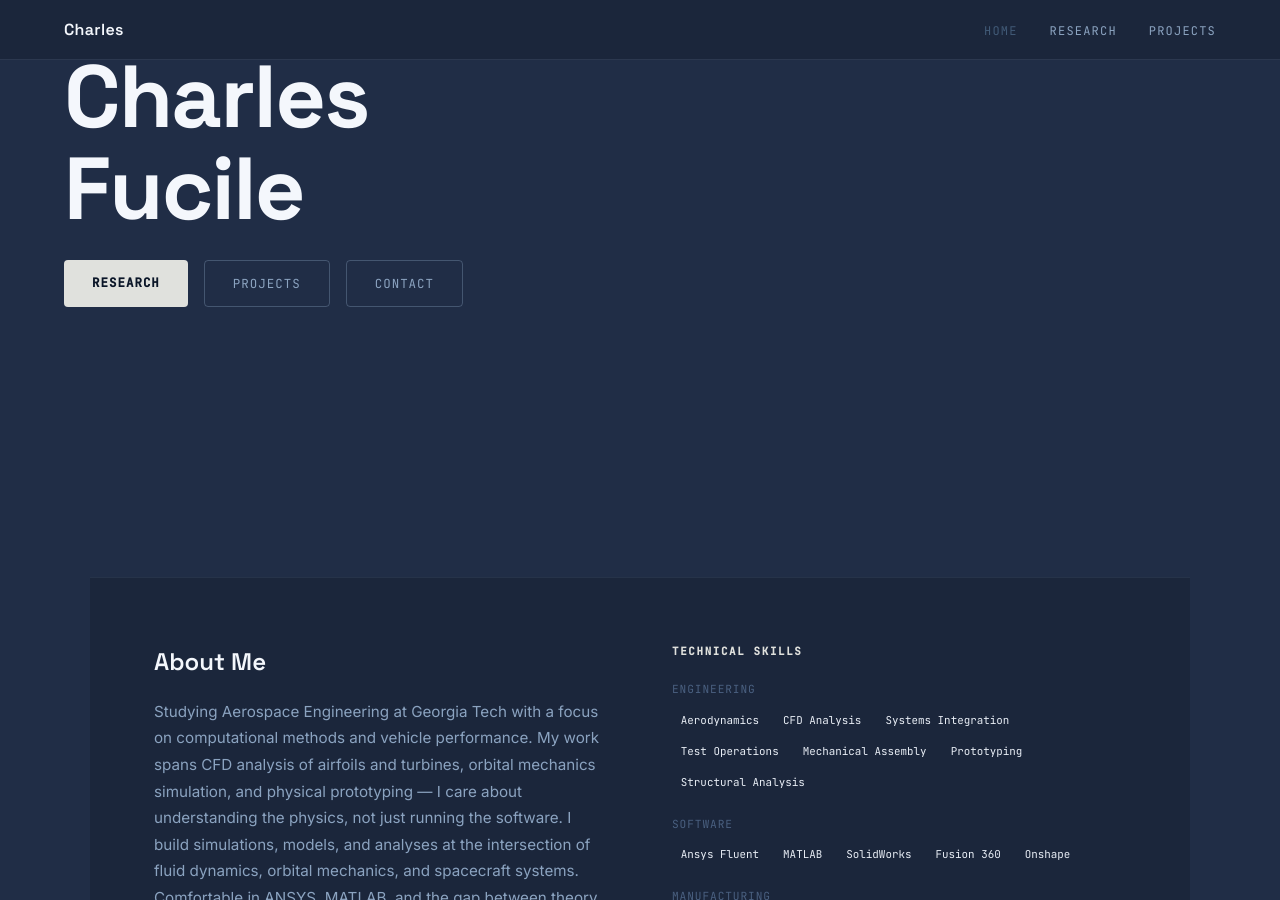
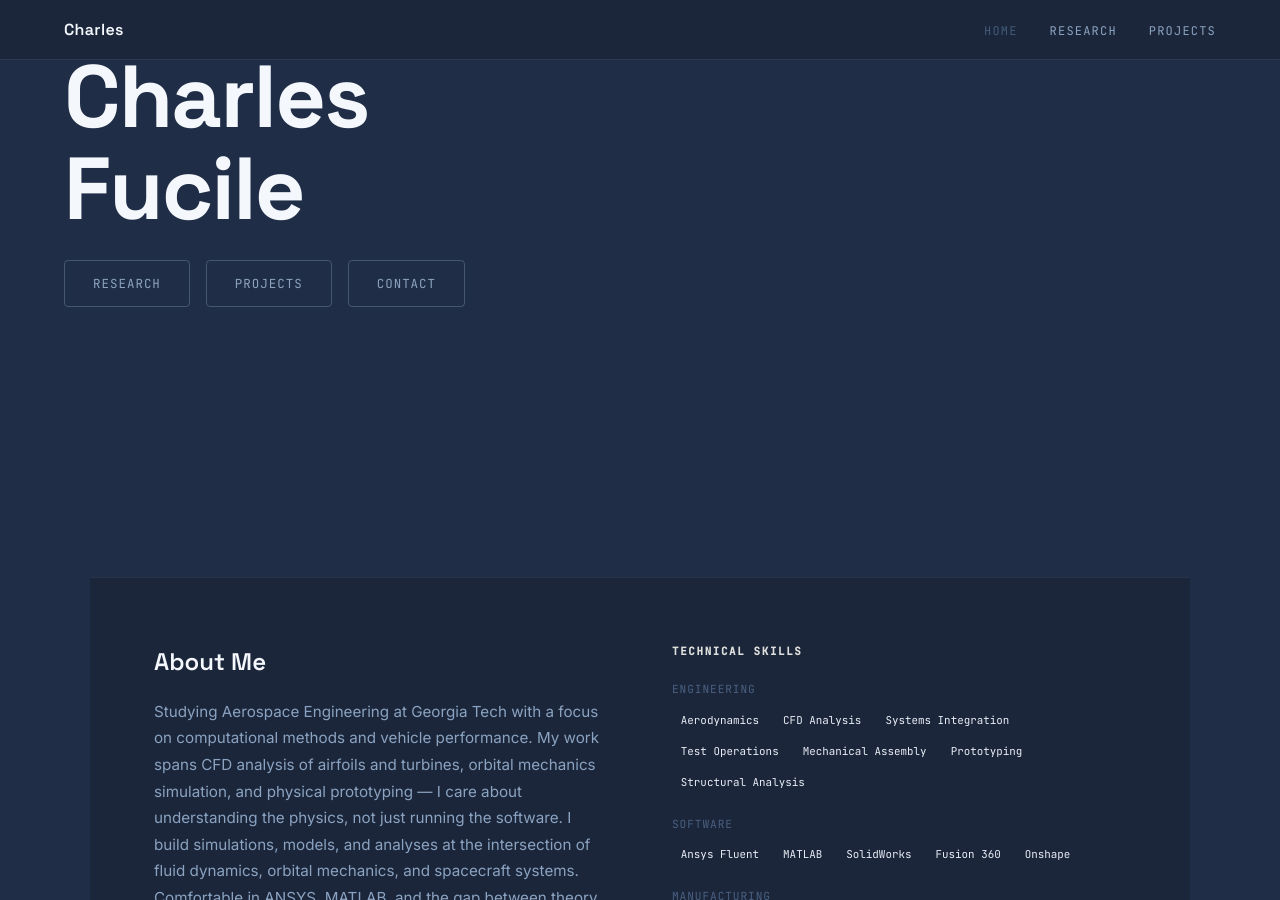
Before and after one commit to cfucile3/Portfolio, a Jekyll site: the page built from index.html, in a window 1280 px wide and 900 px high, scrolled down 323 px. Built offline with Jekyll 4.4.1, drawn with Linux system fonts in a browser that asks for light colours.

Commit message:
Update index.html

```diff
--- a/index.html
+++ b/index.html
@@ -85,25 +85,15 @@ title: Home
     display: inline-block;
   }
 
-  .btn-primary {
-    background: #E0E1DD;
-    color: #0B1628;
-    font-weight: 700;
-  }
-  .btn-primary:hover {
-    background: #33D4FF;
-    text-decoration: none;
-    transform: translateY(-1px);
-  }
-
   .btn-outline {
     border: 1px solid rgba(139,163,192,0.35);
     color: #8BA3C0;
   }
-  .btn-outline:hover {
-    border-color: #E0E1DD;
-    color: #E0E1DD;
+
+  .btn-primary:hover {
+    background: #E0E1DD;
     text-decoration: none;
+    transform: translateY(-1px);
   }
 
   /* ─── QUICK STATS ────────────────────────────────────────── */
@@ -288,7 +278,7 @@ title: Home
       Charles<br>Fucile</em>
     </h1>
     <div class="hero-cta">
-      <a href="{{ '/research/' | relative_url }}" class="btn btn-primary">Research</a>
+      <a href="{{ '/research/' | relative_url }}" class="btn btn-outline">Research</a>
       <a href="{{ '/projects/' | relative_url }}" class="btn btn-outline">Projects</a>
       <a href="mailto:{{ site.author.email }}" class="btn btn-outline">Contact</a>
     </div>
```
